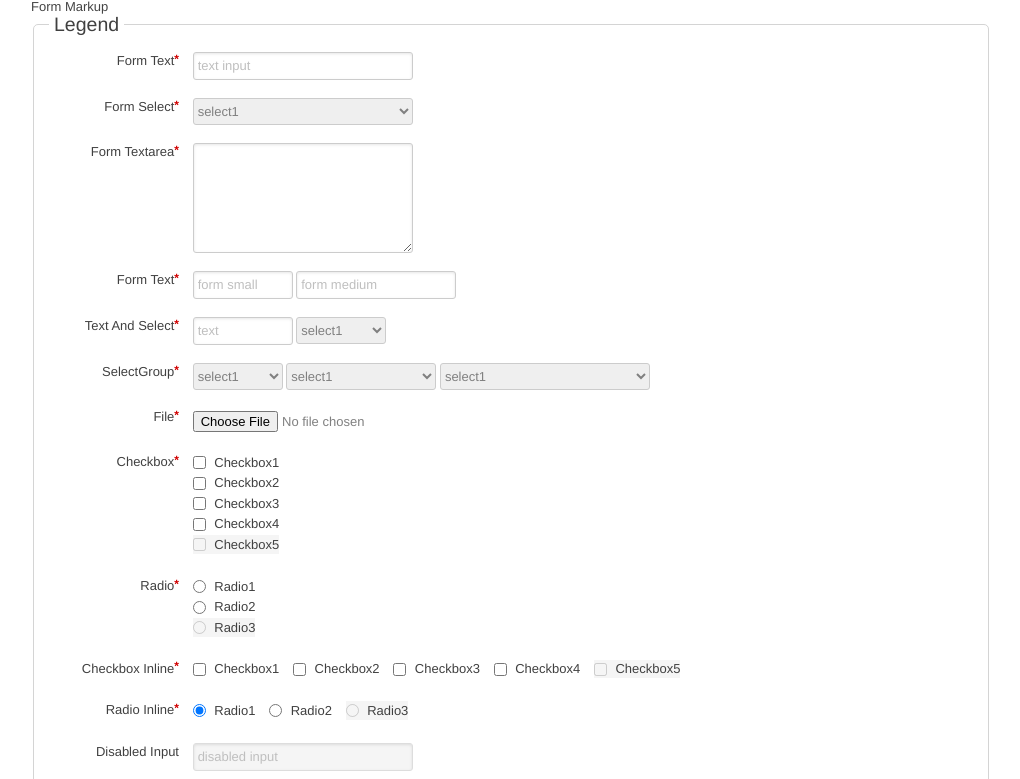
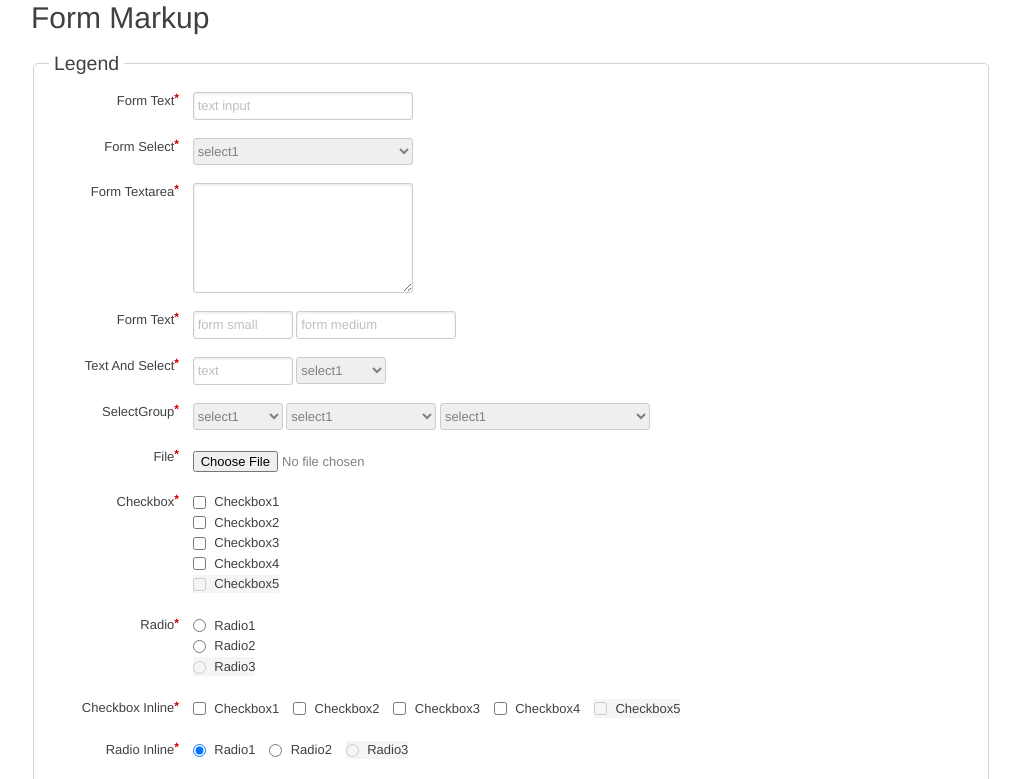
Before and after one commit to jcpplus/w3cplusCSS, a plain HTML site: page form/form.html in a window 1280 px wide. Shown: the top 779 px of the page, without its empty margins (129-1149 px from the left). Drawn offline with Linux system fonts and the light colour scheme.

Commit message:
change the form page.

```diff
--- a/form/form.html
+++ b/form/form.html
@@ -6,7 +6,7 @@
   <link rel="stylesheet" href="../reset/reset.css" />
   <link rel="stylesheet" href="../base/base.css" />
   <link rel="stylesheet" href="../common/common.css" />
-  <link rel="stylesheet" href="../typography/tyography.css" />
+  <link rel="stylesheet" href="../typography/typography.css" />
   <link rel="stylesheet" href="../grids/grids.css" />
   <link rel="stylesheet" href="../buttons/buttons.css" />
   <link rel="stylesheet" href="form.css" />
```
